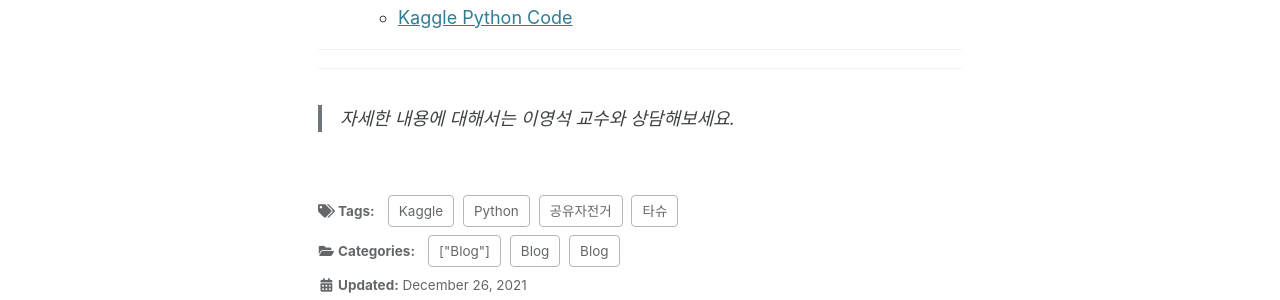
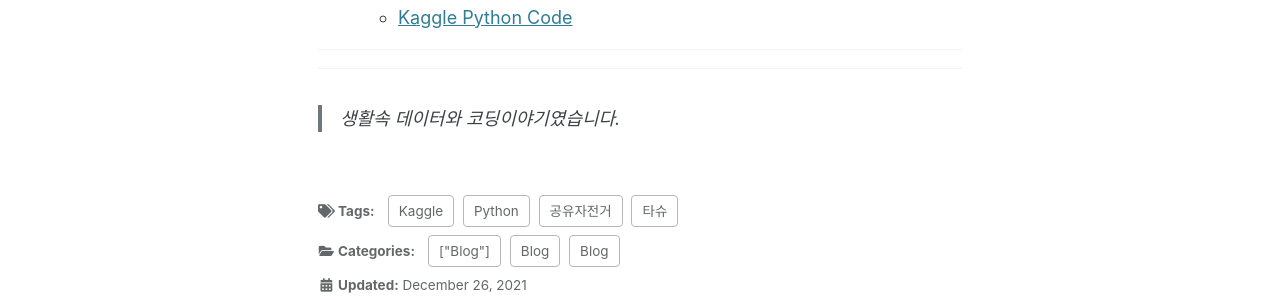
Before and after one commit to leeyoungseok/leeyoungseok.github.com, a Jekyll site: the page built from _posts/2021-12-26-open-data-bike.md, in a window 1280 px wide. Shown: the part 416-716 px from the top of the page. Built offline with Jekyll 4.4.1, drawn with Linux system fonts in a browser that asks for light colours; cached includes are drawn as plain includes.

```diff
--- a/_posts/2021-12-26-open-data-bike.md
+++ b/_posts/2021-12-26-open-data-bike.md
@@ -28,5 +28,4 @@ last_modified_at: 2021-12-26
 
 * * *
 
-
-> 자세한 내용에 대해서는 이영석 교수와 상담해보세요.
+> 생활속 데이터와 코딩이야기였습니다.
```
Also changed, not shown: _posts/2021-12-26-web-crawl-gtts.md (+1 -1 lines).
